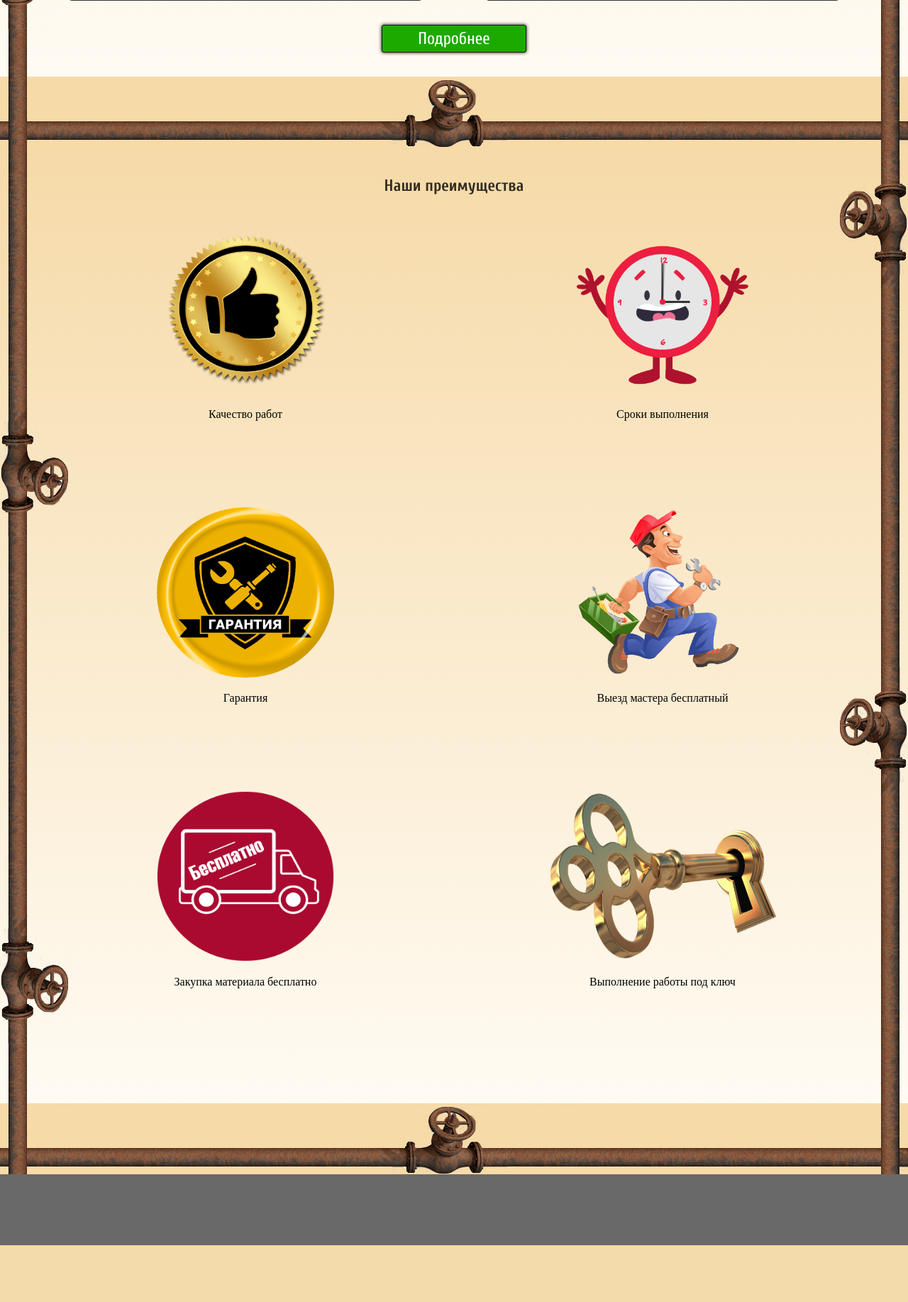
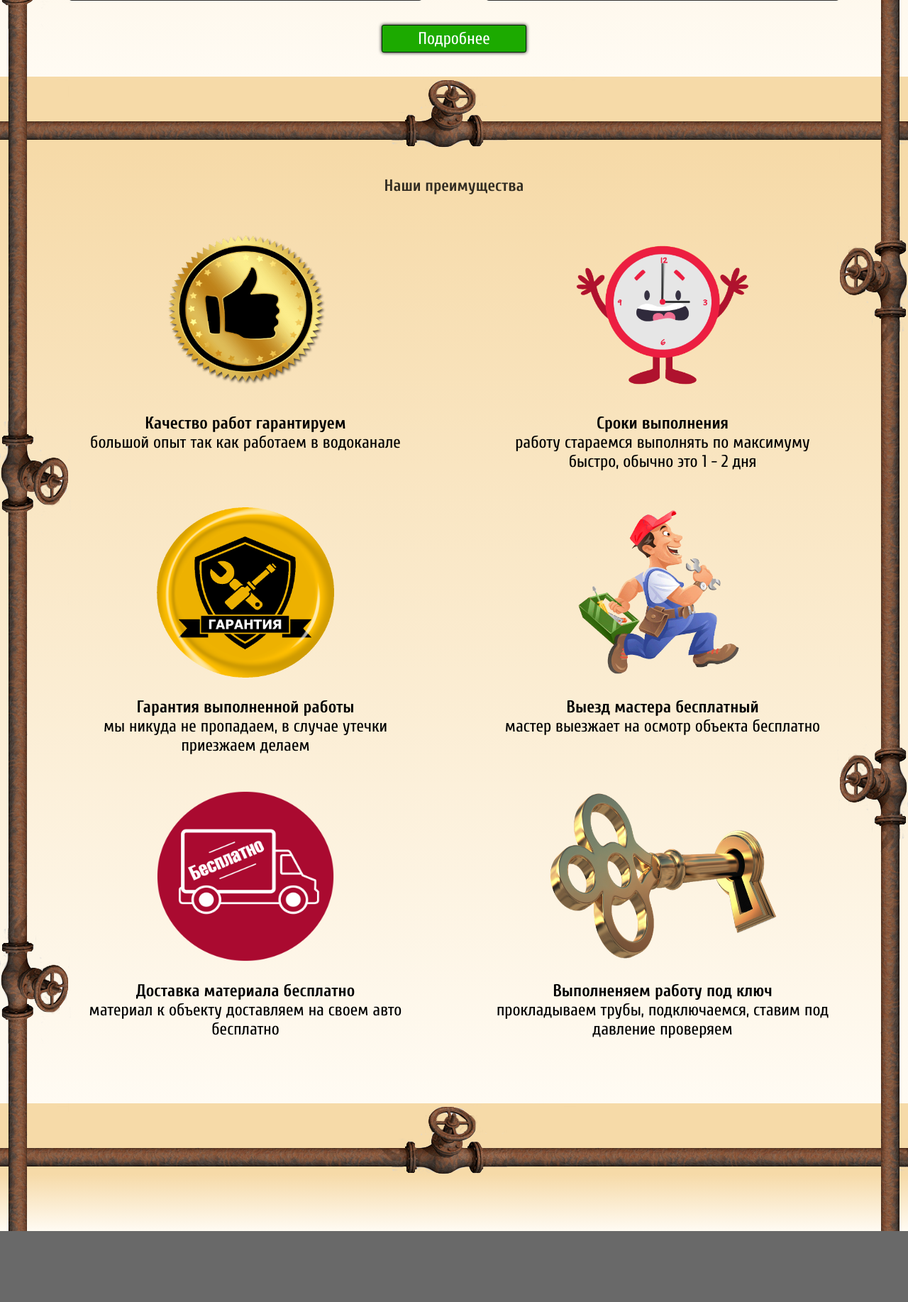
Before and after one commit to kharchenko-nikolay/prokol.ua, a PHP site: page / in a window 1280 px wide. Shown: the part 1699-3534 px from the top of the page at 71% size. Before the commit the page ends 3454 px from the top, so only its background shows below. Run offline with PHP 8.4, Linux system fonts and the light colour scheme.

Commit message:
added description to the sections of the advantage block

```diff
--- a/index.php
+++ b/index.php
@@ -47,39 +47,56 @@
             <a href="" class="detail">Подробнее</a>
         </div>
     </section>
-    <div class="block-separator"></div>
+    <div class="separator"></div>
     <section>
         <div class="container-center">
             <h2>Наши преимущества</h2>
             <div class="flex-container">
                 <div class="wrapper-advantage">
                     <img src="public/images/photos-of-works/quality.png" alt="качество работ">
-                    <p>Качество работ</p>
+                    <p>
+                        <b>Качество работ гарантируем</b><br>большой опыт так как работаем в водоканале
+                    </p>
                 </div>
                 <div class="wrapper-advantage">
                     <img src="public/images/photos-of-works/terms.png" alt="">
-                    <p>Сроки выполнения</p>
+                    <p>
+                        <b>Сроки выполнения</b><br>работу стараемся выполнять по максимуму<br>
+                        быстро, обычно это 1 - 2 дня
+                    </p>
                 </div>
                 <div class="wrapper-advantage">
                     <img src="public/images/photos-of-works/warranty.png" alt="">
-                    <p>Гарантия</p>
+                    <p>
+                        <b>Гарантия выполненной работы</b><br>мы никуда не пропадаем, в случае утечки приезжаем делаем
+                    </p>
                 </div>
                 <div class="wrapper-advantage">
                     <img src="public/images/photos-of-works/master.png" alt="">
-                    <p>Выезд мастера бесплатный</p>
+                    <p>
+                        <b>Выезд мастера бесплатный</b><br>мастер выезжает на осмотр объекта бесплатно
+                    </p>
                 </div>
                 <div class="wrapper-advantage">
                     <img src="public/images/photos-of-works/delivery.png" alt="">
-                    <p>Закупка материала бесплатно</p>
+                    <p>
+                        <b>Доставка материала бесплатно</b><br>материал к объекту доставляем на своем авто бесплатно
+                    </p>
                 </div>
                 <div class="wrapper-advantage">
                     <img src="public/images/photos-of-works/key.png" alt="работа под ключ">
-                    <p>Выполнение работы под ключ</p>
+                    <p>
+                        <b>Выполненяем работу под ключ</b><br>
+                        прокладываем трубы, подключаемся, ставим под давление проверяем
+                    </p>
                 </div>
             </div>
         </div>
     </section>
-    <div class="block-separator"></div>
+    <div class="separator"></div>
+    <section>
+
+    </section>
 </main>
 
 <?php require_once 'public/include/footer.php'; ?>
--- a/public/css/style.css
+++ b/public/css/style.css
@@ -17,7 +17,7 @@ body{
     padding: 0;
 }
 
-div.block-separator{
+div.separator{
     height: 100px;
     background-color: #f6daa8;
     background-image: url("../images/pipe.png");
@@ -254,6 +254,11 @@ img[alt="качество работ"], img[alt="работа под ключ"]{
     width: 65%;
 }
 
+.wrapper-advantage > p{
+    font-family: Cuprum, sans-serif;
+    font-size: 24px;
+}
+
 
 
 
```
